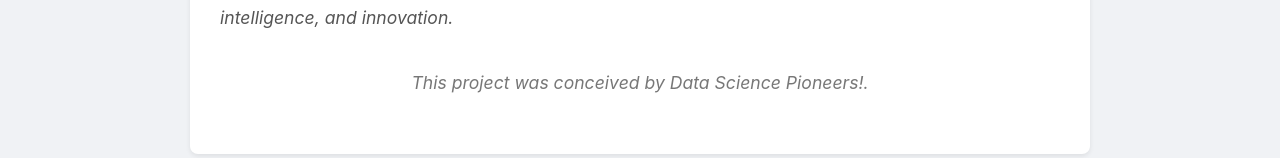
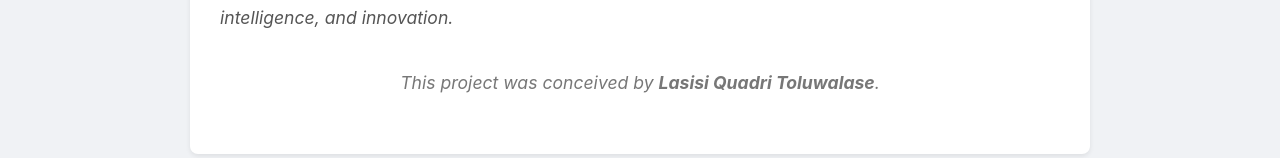
Before and after one commit to qcoderx/AI_powered_journalism, a React (Create React App) app: page /about in a window 1280 px wide. Shown: the part 868-1026 px from the top of the page. Built offline with nearby package versions, Linux system fonts and the light colour scheme.

Commit message:
Update AboutPage.js

```diff
--- a/src/pages/AboutPage.js
+++ b/src/pages/AboutPage.js
@@ -31,7 +31,7 @@
           human intellect and illuminating AI-driven insights. The colors – deep blue
           and vibrant purple – represent trust, intelligence, and innovation.
         </p>
-        <p><em>This project was conceived by Data Science Pioneers!.</em></p>
+        <p><em>This project was conceived by <b>Lasisi Quadri Toluwalase</b>.</em></p>
       </section>
     </div>
   );
```
